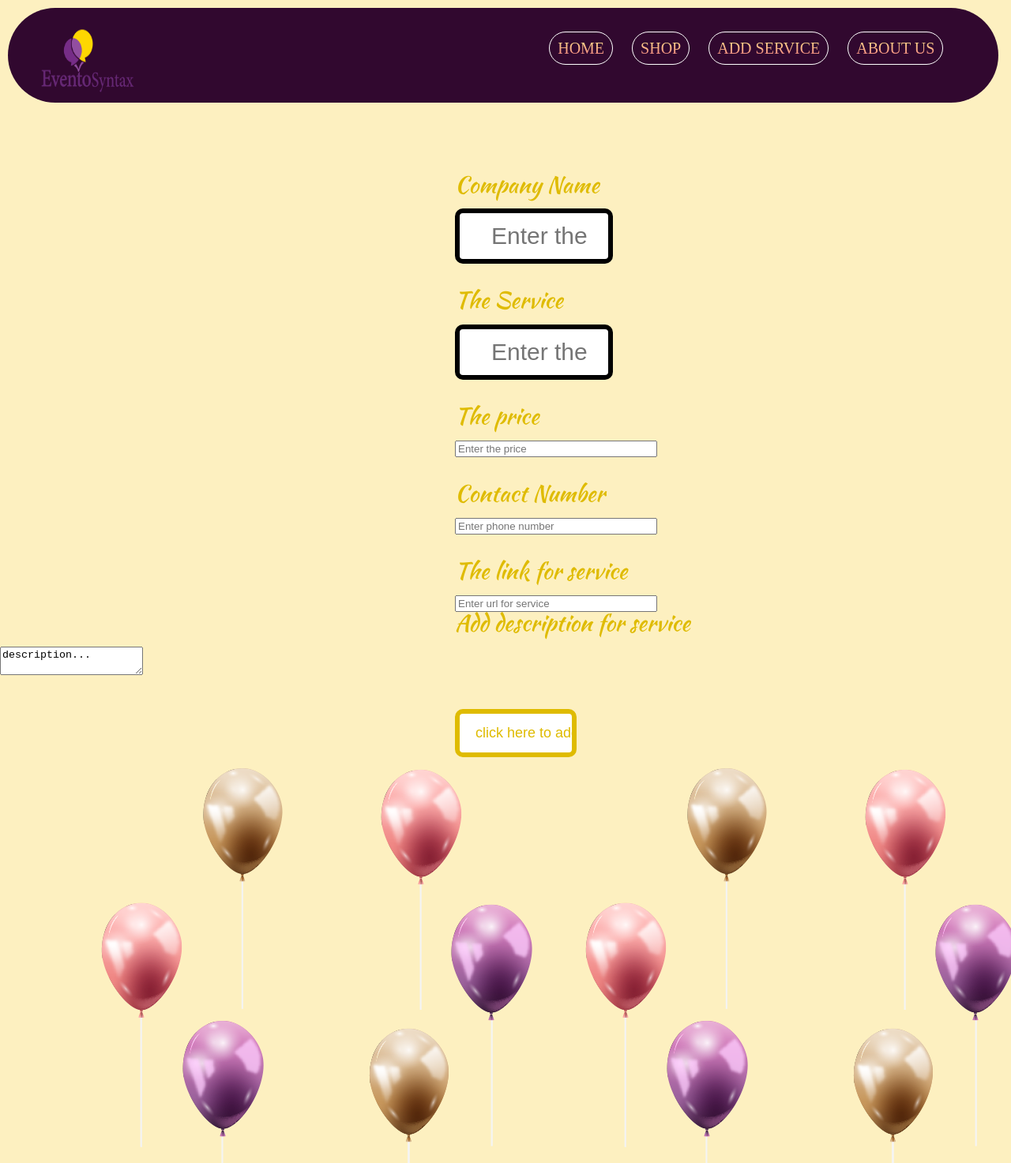
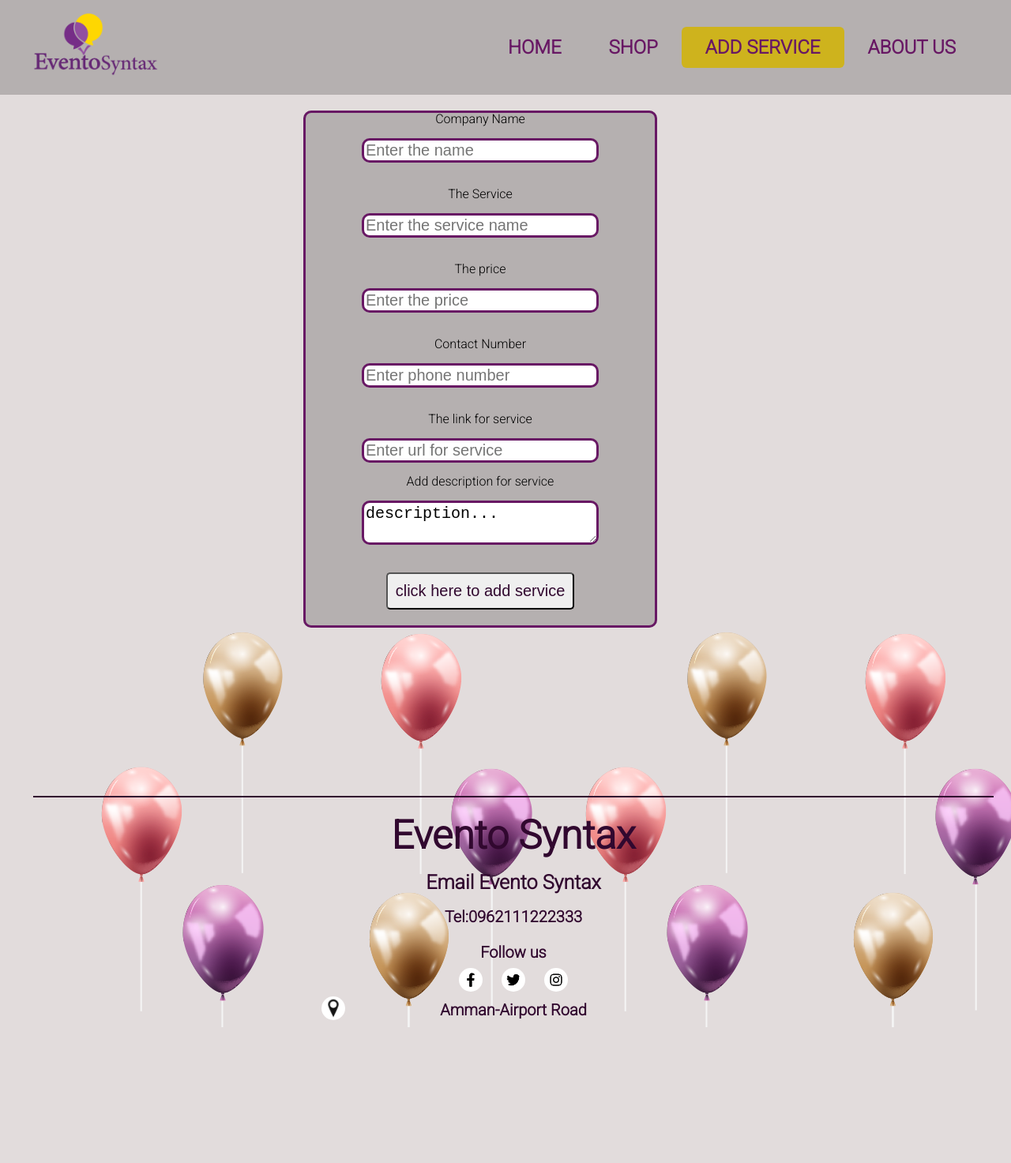
Before and after one commit to futureDeveloper-6/Evento-Syntax, a plain HTML site: page form.html in a window 1280 px wide. Shown: the top 1473 px of the page at 79% size. After the commit the page ends 1304 px from the top, so only its background shows below. Drawn offline with Linux system fonts and the light colour scheme; a web font is replaced by a local one.

Commit message:
add style

```diff
--- a/css/form.css
+++ b/css/form.css
@@ -1,59 +1,117 @@
-*{
+* {
   box-sizing: border-box;
 
 }
-
 body{
   margin: 0%;
   padding: 0%;
-    background-color: rgba(252, 227, 138, 0.534);
+  background-color: rgb(226, 220, 220);
   width: 100%;
   height: 100%;
+  font-family: 'Roboto', sans-serif;
 }
 
-  /* css for header */
+/* header style*/
+
 header{
-    background-color: #31082F;
-    margin: 10px;
+  top: 0;
+  left: 0;
+  width: 100%;
   height: 120px;
-    width: 98%;
-    border-radius: 200px;
+  background: rgba(0, 0, 0, 0.2) ;
 }
+
+.header{
+  max-width: 1200px;
+  margin: auto;
+}
+
 header img{
-    width: 120px;
-    height: 100px;
+  width: 160px;
   float: left;
-    margin-left: 40px;
-    margin-top: 15px;
+  margin-top: 5px;
+}
+
+header nav ul {
+  list-style: none;
+  float:right;
+  display: flex;
+  margin: 0;
+  padding: 0;
+}
+
+header nav ul li a{
+  color:#681864;
+  padding: 12px 30px;
+  text-decoration: none;
+  line-height: 120px;
+  font-size: 24px;
+  font-weight: bolder;
+}
+header nav ul li a:hover{
+  background: rgba(0, 0, 0, 0.1) ;
+  border-radius: 6px;
 
 }
-  header h1{
-    padding: 10px;
+header nav ul li a.active{
+  background: rgba(209, 180, 17, 0.918) ;
+  color:#681864;
+  border-radius: 6px;
 }
-  header nav {
-    float:right;
-    padding-right: 50px;
-  }
-  header nav ul li{
-    display: inline-block;
-    padding:10px;
-    border: 1px solid white;
-    border-radius: 25px;
-    margin-top:30px;
-    margin-right: 20px;
+.inputForm{
+  border: 3px solid #681864;
+  border-radius: 10px;
+  font-size: 20px;
+  width: 300px;
+
+
+  text-align: justify;
+  padding: auto;
+ box-sizing: 4px;
 
 
 }
-  header nav ul li a{
-    text-decoration: none;
-    background: -webkit-linear-gradient(rgb(252, 227, 138), rgb(243, 129, 129));
-   -webkit-background-clip: text;
-   -webkit-text-fill-color: transparent;
+fieldset{
+  text-align: center;
+  border:3px  solid #681864;
+  border-radius: 10px;
+  width: 50%;
+  background: rgba(0, 0, 0, 0.2) ;
+
+
+
+}
+
+
+#serviceForm{
+  margin-top: 20px;
+  margin-left: 30%;
+}
+
+
+.input{
+
+
   font-size: 20px;
+  padding: 10px;
+  border-radius: 5px;
+
+  color: #31082F;
+  margin-bottom: 20px;
+
+
+
+  }
+  .input:hover{
+  background: rgba(209, 180, 17, 0.918);
+  }
+  .inputForm:hover{
+
+    border-color:  rgba(209, 180, 17, 0.918) olid;
   }
 
   /*css for form*/
-
+/*
 
   input[type=text] {
     width: 200px;
@@ -104,6 +162,7 @@ input[type=submit] {
   }
 
 
+
   input{
     margin-left: 45%;
     width: 20%;
@@ -123,7 +182,7 @@ fieldset{
     margin-top: 7%;
 
 }
-/*
+
 #theResults{
 font-size: xx-large;
 font-family: 'RocknRoll One', sans-serif;
@@ -141,3 +200,110 @@ padding-bottom: 20px;
 #divBox{
   border:7px solid #dfbb00;
 }
+
+
+
+/* footer style*/
+
+footer{
+  margin: 10px;
+  height: 250px;
+  width: 100%;
+  position: absolute;
+  top: 1000px;
+  margin-top: 0px;
+
+}
+footer h2{
+  line-height: 80px;
+  text-align: center;
+  font-size: 50px;
+  color:#31082F;
+  font-weight: bolder;
+}
+.tel{
+  width: 20px;
+  height: 20px;
+  border-radius: 5px;
+}
+.icon{
+  width: 30px;
+  height: 30px;
+  border-radius: 50%;
+  text-align: center;
+  background: white;
+  padding: 6px;
+
+}
+.facebook:hover{
+  background: #3B5999;
+}
+.twitter:hover{
+  background: #46C1F6;
+}
+.instagram:hover{
+  background: #e1306c;
+}
+footer ul li {
+  display: inline-block;
+  padding: 10px;
+}
+.follow{
+   text-align: center;
+   margin-top: 15px;
+   font-weight: bolder;
+
+}
+
+.contact{
+  line-height: 40px;
+  text-align: center;
+  font-weight: bolder;
+}
+footer p{
+  color:#31082F;
+  font-size: 20px;
+  font-weight: bolder;
+}
+
+
+.location{
+  position: absolute;
+  width: 30px;
+  height: 30px;
+  border-radius: 50%;
+  text-align: center;
+  background: white;
+  top: 262px;
+  right: 853px;
+}
+.location:hover{
+  background:rgba(209, 180, 17, 0.918);
+}
+.map {
+  text-align: center;
+  font-size: 20px;
+}
+.adress-link{
+  text-decoration: none;
+  color:#31082F;
+  font-size: 20px;
+  font-weight: bolder;
+}
+.adress-link:hover{
+  color:rgba(209, 180, 17, 0.918);
+  font-weight: bolder;
+}
+.contact a{
+  text-decoration: none;
+  color:#31082F;
+  font-size: 20px;
+  font-weight: bolder;
+  font-size: 25px;
+}
+
+.contact a:hover{
+  color:rgba(209, 180, 17, 0.918);
+  font-weight: bolder;
+
+}
--- a/form.html
+++ b/form.html
@@ -7,11 +7,8 @@
     <meta name="viewport" content="width=device-width, initial-scale=1.0">
     <title>Document</title>
     <link rel="preconnect" href="https://fonts.gstatic.com">
-    <link href="https://fonts.googleapis.com/css2?family=Kaushan+Script&display=swap" rel="stylesheet">
+    <link href="https://fonts.googleapis.com/css2?family=Roboto:wght@100;300&display=swap" rel="stylesheet">
     <link rel="stylesheet" href="css/reset.css">
-    <link rel="preconnect" href="https://fonts.gstatic.com">
-    <link href="https://fonts.googleapis.com/css2?family=RocknRoll+One&display=swap" rel="stylesheet">
-    <link rel="stylesheet" href="css/form.css">
     <link rel="stylesheet" href="css/form.css">
 </head>
 
@@ -35,12 +32,12 @@
         <form action="" id="serviceForm">
             <fieldset>
 
-                <label for="companyName">Company Name</label>
+                <label for="companyName" id="companyName">Company Name</label>
                 <br>
                 <br>
 
                 <input type="text" autocomplete="off" placeholder="Enter the name" id="companyField"
-                    name="companyField">
+                    name="companyField" class="inputForm">
                 <br>
                 <br>
                 <br>
@@ -50,7 +47,7 @@
                 <br>
 
                 <input type="text" autocomplete="off" placeholder="Enter the service name" id="serviceField"
-                    name="serviceField">
+                    name="serviceField"  class="inputForm">
                 <br>
                 <br>
                 <br>
@@ -59,7 +56,7 @@
                 <br>
                 <br>
 
-                <input type="number" step="0.01" placeholder="Enter the price" id="priceField" name="priceField">
+                <input type="number" step="0.01" placeholder="Enter the price" id="priceField" name="priceField"  class="inputForm">
                 <br>
                 <br>
                 <br>
@@ -69,7 +66,7 @@
                 <br>
                 <br>
 
-                <input type="number" step="0.01" placeholder="Enter phone number " id="contact" name="contact">
+                <input type="number" step="0.01" placeholder="Enter phone number " id="contact" name="contact"  class="inputForm">
                 <br>
                 <br>
                 <br>
@@ -78,20 +75,23 @@
                 <label for="urlField"> The link for service</label>
                 <br>
                 <br>
-                <input type="url" step="0.01" placeholder="Enter url for service" id="urlField" name="urlField">
+                <input type="url" step="0.01" placeholder="Enter url for service" id="urlField" name="urlField"  class="inputForm">
 
                 <!-- <label for="imgField">service image</label>
                 <br>
                 <br> -->
                 <!-- <input type="file" src="" id="imgField" name="imgField" height="200" width="100"> -->
+                <br>
+                <br>
                 <label for="serviceDescribtion"> Add description for service</label>
                 <br>
                 <br>
-                <textarea id="serviceDescribtion" name="serviceDescribtion">description...</textarea>
+                <textarea id="serviceDescribtion" name="serviceDescribtion"  class="inputForm">description...</textarea>
                 <br>
                 <br>
                 <br>
-                <input type="submit" value="click here to add service">
+
+                <input type="submit" value="click here to add service"  class="input"  >
             </fieldset>
         </form>
         <div id="theResults">
```
Lines whose indentation alone changed are shown as unchanged.
